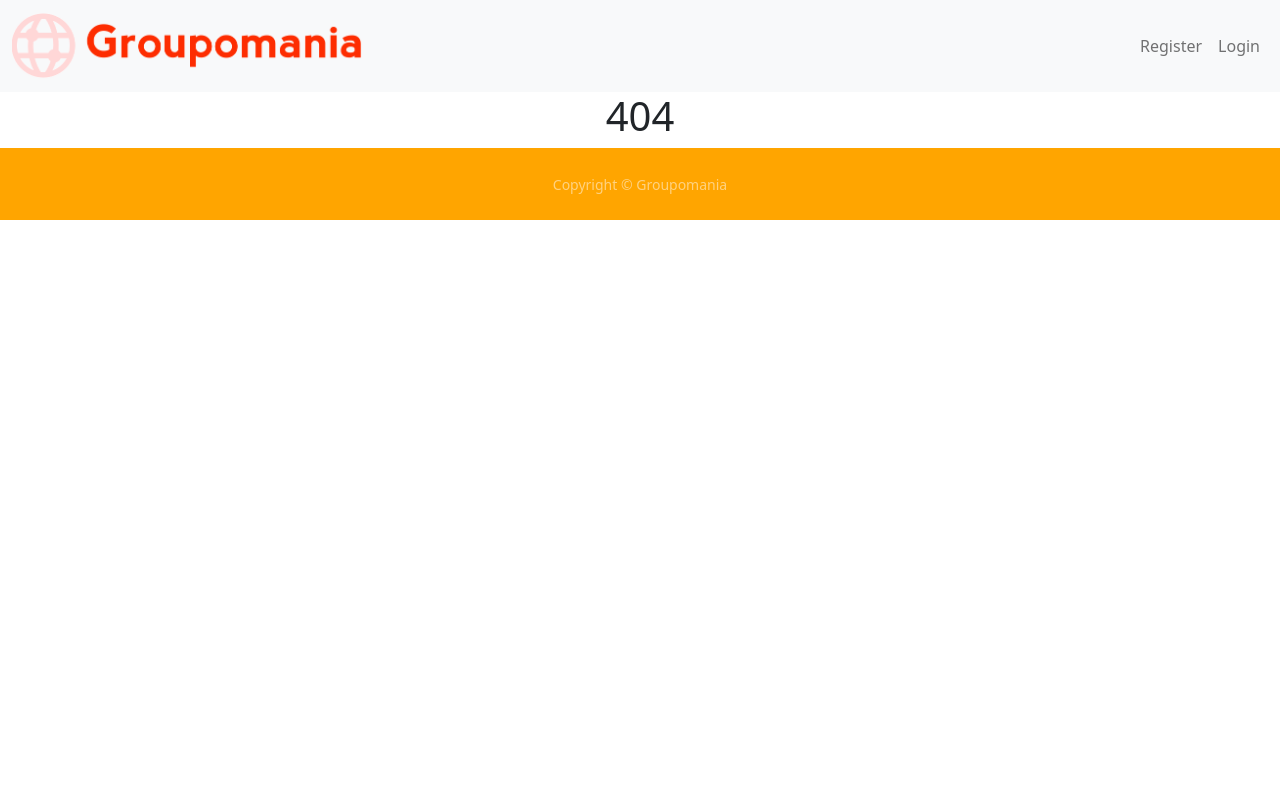
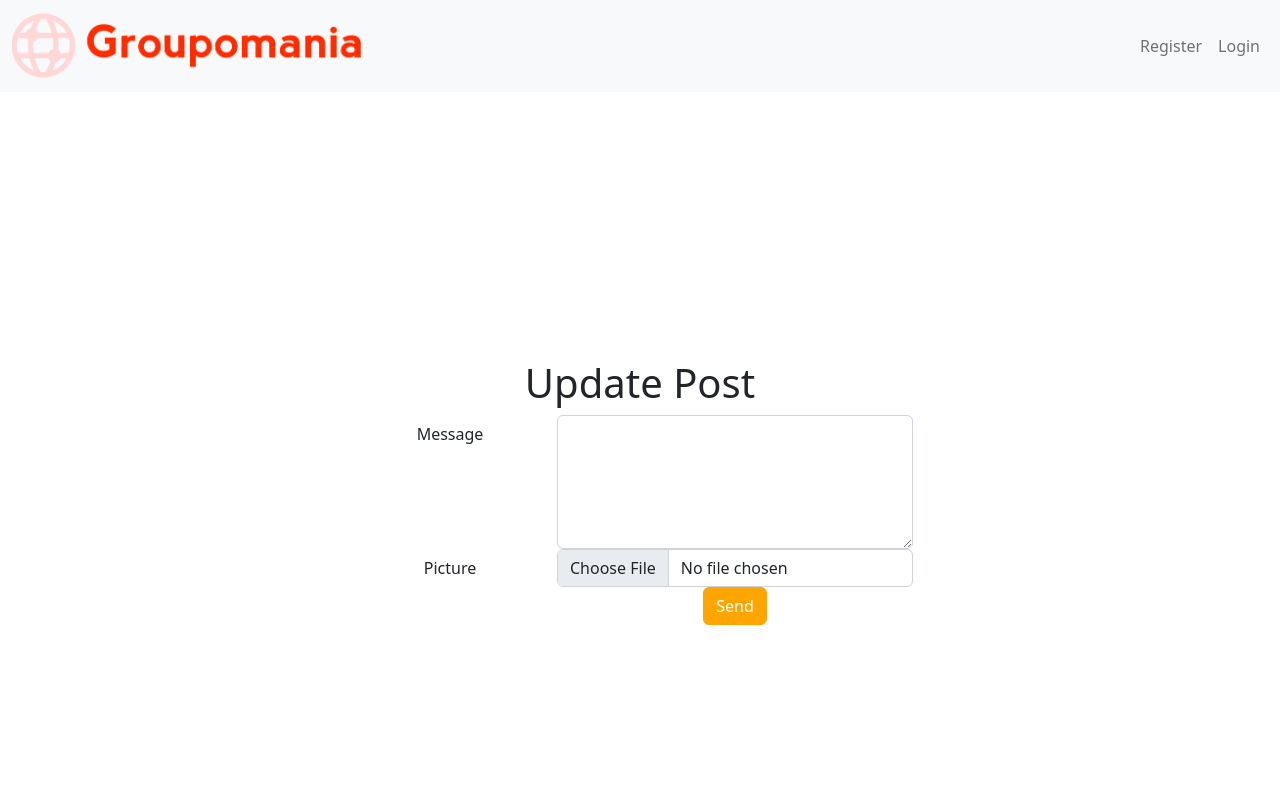
Before and after one commit to pharouqy/Goupomania-React, a React (Create React App) app in the folder frontend/: page /updatePost/1 in a window 1280 px wide. Before the commit this address had no page. Shown: the top 800 px of the page. Built offline with nearby package versions, Linux system fonts and the light colour scheme; no server answers.

Commit message:
CRUD Post Finished Still Admin Role on It !!!

```diff
--- a/frontend/src/components/Post.js
+++ b/frontend/src/components/Post.js
@@ -6,6 +6,7 @@ import TimeAgo from "react-timeago";
 import frenchStrings from "react-timeago/lib/language-strings/fr";
 import buildFormatter from "react-timeago/lib/formatters/buildFormatter";
 import { useNavigate } from "react-router-dom";
+import { Link } from "react-router-dom";
 
 const Post = ({
   idPost,
@@ -16,13 +17,32 @@ const Post = ({
   likers,
   time,
 }) => {
-  const id = JSON.parse(localStorage.getItem("userAuth"))._id;
+  const [isAdmin, setIsAdmin] = useState(false);
+  const userAuth = JSON.parse(localStorage.getItem("userAuth"));
   const [profil, setProfil] = useState("");
   const [pseudo, setPseudo] = useState("");
-  const [admin, setAdmin] = useState("");
 
   const formatter = buildFormatter(frenchStrings);
   const navigate = useNavigate();
+
+  useEffect(() => {
+    if (userAuth) {
+      fetch(`http://localhost:5000/api/auth/profil/${userAuth._id}`, {
+        method: "GET",
+        withCredentials: true,
+        headers: {
+          "Content-Type": "application/json",
+        },
+      })
+        .then((res) => res.json())
+        .then((data) => {
+          setIsAdmin(data.isAdmin);
+        })
+        .catch((error) => {
+          console.log(error);
+        });
+    }
+  }, [userAuth]);
 
   useEffect(() => {
     fetch(`http://localhost:5000/api/auth/profil/${posterId}`, {
@@ -34,10 +54,8 @@ const Post = ({
     })
       .then((res) => res.json())
       .then((data) => {
-        console.log(data);
         setProfil(data.picture);
         setPseudo(data.pseudo);
-        setAdmin(data.isAdmin);
       })
       .catch((error) => {
         console.log(error);
@@ -45,8 +63,8 @@ const Post = ({
   }, [posterId]);
 
   const handelDelete = () => {
-    if (id === posterId || admin) {
-      alert("You gone to delete this post")
+    if (userAuth._id === posterId || isAdmin) {
+      alert("You gone to delete this post");
       fetch(`http://localhost:5000/api/posts/delete/${idPost}`, {
         method: "DELETE",
         withCredentials: true,
@@ -54,7 +72,7 @@ const Post = ({
           "Content-Type": "application/json",
         },
       })
-        .then((data) => {
+        .then(() => {
           alert("Post deleted");
           navigate(0);
         })
@@ -71,7 +89,9 @@ const Post = ({
       <div className="row">
         <div className="col-md-12 cadre">
           <PosterName pseudo={pseudo} profil={profil} />
-          <img className="picture-post" alt={posterId} src={picture} />
+          {picture ? (
+            <img className="picture-post" alt={posterId} src={picture} />
+          ) : null}
           <p>{message}</p>
           <p>
             Publier <TimeAgo date={time} formatter={formatter} />
@@ -87,7 +107,9 @@ const Post = ({
               <span>0</span>
             </div>
             <div>
-              <FontAwesomeIcon icon="fa-pen-to-square" />
+              <Link to={`/UpdatePost/${idPost}`}>
+                <FontAwesomeIcon icon="fa-pen-to-square" />
+              </Link>
             </div>
             <div onClick={handelDelete}>
               <FontAwesomeIcon icon="fa-trash-can" />
--- /dev/null
+++ b/frontend/src/pages/UpdatePost.js
@@ -0,0 +1,110 @@
+import React, { useState, useEffect, useContext } from "react";
+import { useParams, useNavigate } from "react-router-dom";
+
+const UpdatePost = () => {
+  const { idPost } = useParams();
+
+  const [oldPost, setOldPost] = useState("");
+
+  const [imgfile, uploadimg] = useState("");
+  const [newPost, setNewPost] = useState("");
+
+  function imgFilehandler(e) {
+    return uploadimg(e.target.files[0]);
+  }
+
+  const formData = new FormData();
+  formData.append("post_image", imgfile);
+  formData.append("message", newPost);
+
+  useEffect(() => {
+    fetch(`http://localhost:5000/api/posts/${idPost}`, {
+      method: "GET",
+      withCredentials: true,
+      headers: {
+        "Content-Type": "application/json",
+      },
+    })
+      .then((res) => res.json())
+      .then((data) => {
+        console.log(data);
+        setOldPost(data.message);
+      })
+      .catch((err) => {
+        console.log({ error: err });
+      });
+  }, [idPost]);
+
+  const updatePost = (e) => {
+    e.preventDefault();
+    fetch(`http://localhost:5000/api/posts/update/${idPost}`, {
+      method: "PUT",
+      withCredentials: true,
+      body: formData,
+    })
+      .then((data) => {
+        console.log(data);
+      })
+      .catch((err) => {
+        console.log({ error: err });
+      });
+  };
+
+  return (
+    <div className="container profile-page">
+      <div className="row center-profil">
+        <div className="col-xl-6 col-lg-7 col-md-12">
+          <div>
+            <form onSubmit={updatePost} encType="multipart/form-data">
+              <h1>Update Post</h1>
+              <div className="form-group row">
+                <label htmlFor="message" className="col-4 col-form-label">
+                  Message
+                </label>
+                <div className="col-8">
+                  <textarea
+                    id="message"
+                    name="message"
+                    cols="40"
+                    rows="5"
+                    placeholder={oldPost}
+                    className="form-control"
+                    defaultValue={newPost}
+                    onChange={(event) => setNewPost(event.target.value)}
+                  ></textarea>
+                </div>
+              </div>
+              <div className="form-group row">
+                <label htmlFor="picture" className="col-4 col-form-label">
+                  Picture
+                </label>
+                <div className="col-8">
+                  <input
+                    id="picture"
+                    name="post_image"
+                    type="file"
+                    className="form-control"
+                    onChange={imgFilehandler}
+                  />
+                </div>
+              </div>
+              <div className="form-group row">
+                <div className="offset-4 col-8">
+                  <button
+                    name="submit"
+                    type="submit"
+                    className="btn btn-primary"
+                  >
+                    Send
+                  </button>
+                </div>
+              </div>
+            </form>
+          </div>
+        </div>
+      </div>
+    </div>
+  );
+};
+
+export default UpdatePost;
--- a/frontend/src/routes/index.js
+++ b/frontend/src/routes/index.js
@@ -7,6 +7,7 @@ import Login from "../pages/Login";
 import Profil from "../pages/Profil";
 import Profils from "../pages/Profils";
 import UpdateProfil from "../pages/UpdateProfil";
+import UpdatePost from "../pages/UpdatePost";
 import Errors from "../pages/404";
 
 const index = () => {
@@ -18,6 +19,7 @@ const index = () => {
         <Route path="/profil" element={<Profil />} />
         <Route path="/profils" element={<Profils />} />
         <Route path="/updateProfil/:idUser" element={<UpdateProfil />} />
+        <Route path="/updatePost/:idPost" element={<UpdatePost />} />
         <Route path="/*" element={<Errors />} />
       </Routes>
   );
--- a/frontend/src/styles/home.css
+++ b/frontend/src/styles/home.css
@@ -23,4 +23,5 @@ img.picture-post {
 
 .svg-inline--fa {
   color: orange;
+  cursor: pointer;
 }
```
Also changed, not shown: 1 other file (tests, documents, lock files or other folders).
